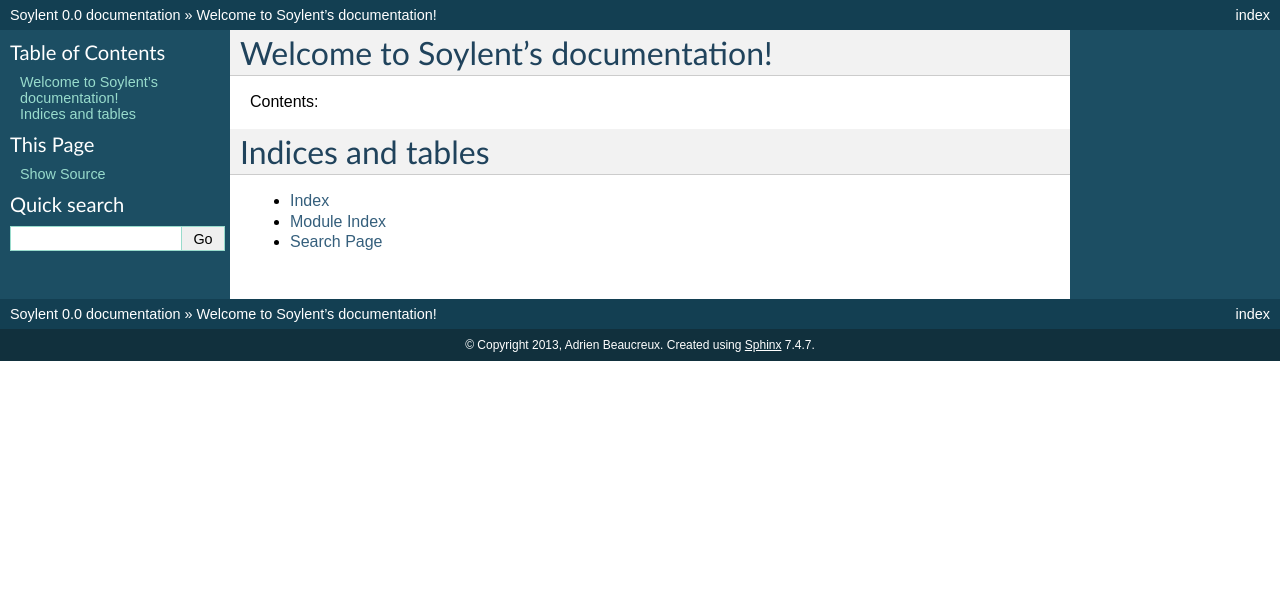
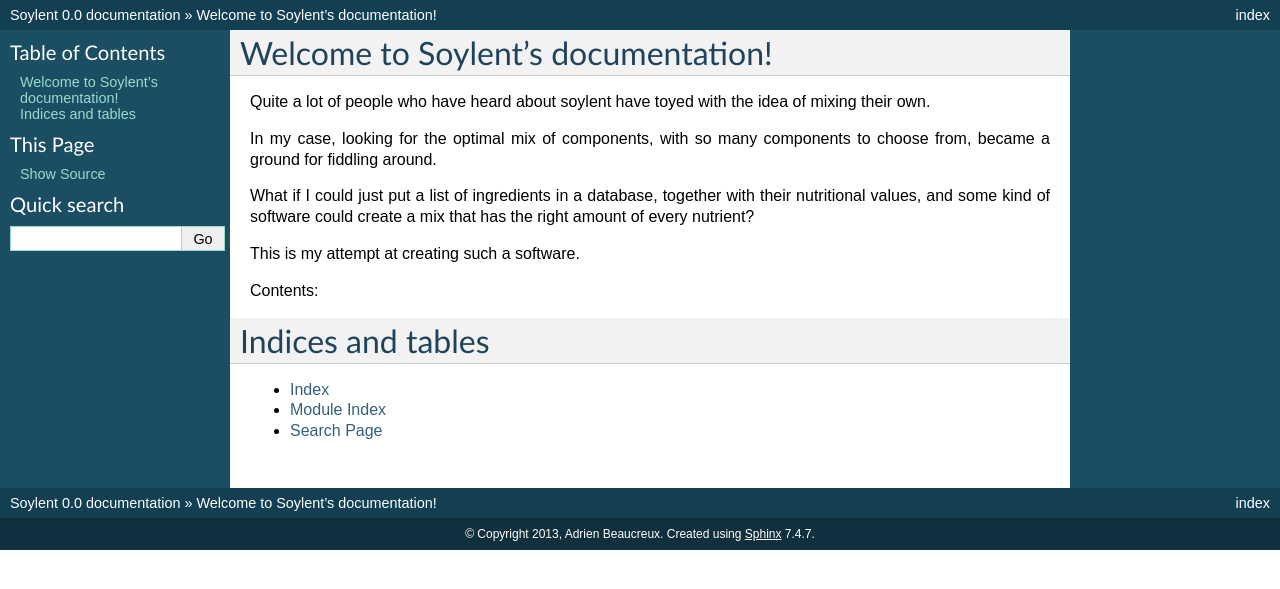
Before and after one commit to informancer/genetic-soylent, a Sphinx documentation site: the page built from doc/index.rst, in a window 1280 px wide. Shown: the top 589 px of the page. Built offline with Sphinx 7.4.7, drawn with Linux system fonts in a browser that asks for light colours.

Commit message:
Added the introduction

```diff
--- a/doc/index.rst
+++ b/doc/index.rst
@@ -5,6 +5,22 @@
 
 Welcome to Soylent's documentation!
 ===================================
+
+Quite a lot of people
+who have heard about soylent
+have toyed with the idea of mixing their own.
+
+In my case,
+looking for the optimal mix of components,
+with so many components to choose from,
+became a ground for fiddling around.
+
+What if I could just put a list of ingredients in a database,
+together with their nutritional values,
+and some kind of software could create a mix
+that has the right amount of every nutrient?
+
+This is my attempt at creating such a software.
 
 Contents:
 
```
